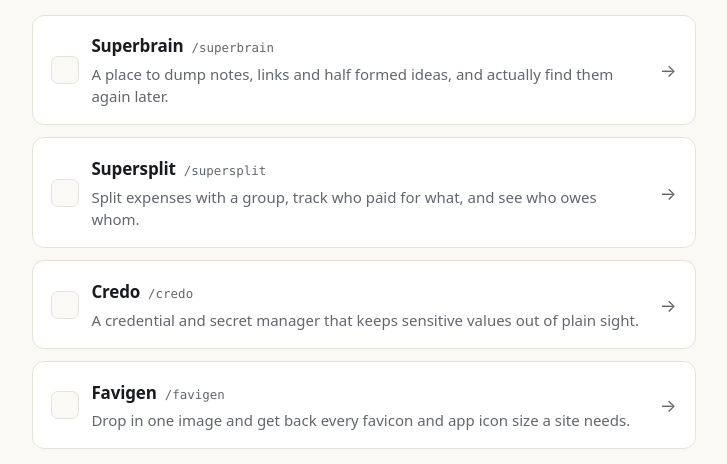
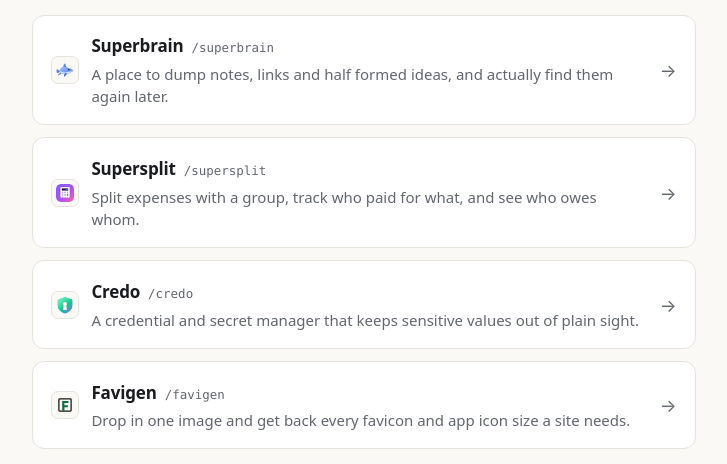
Before and after one commit to shrinathprabhu/lowkeytools, a plain HTML site: page index.html in a window 1280 px wide. Shown: the part 328-792 px from the top of the page, without its empty margins (276-1003 px from the left). Drawn offline with Linux system fonts and the light colour scheme.

Commit message:
Add icons in code

```diff
--- a/index.html
+++ b/index.html
@@ -359,7 +359,7 @@
             <a class="tool" href="/superbrain">
               <span class="tool-icon" aria-hidden="true">
                 <img
-                  src="https://superbrain.lowkey.tools/favicon.svg"
+                  src="/superbrain-icon.svg"
                   width="20"
                   height="20"
                   alt=""
@@ -382,7 +382,7 @@
             <a class="tool" href="/supersplit">
               <span class="tool-icon" aria-hidden="true">
                 <img
-                  src="https://supersplit.lowkey.tools/assets/favicon-32.png"
+                  src="/supersplit-icon.png"
                   width="20"
                   height="20"
                   alt=""
@@ -405,7 +405,7 @@
             <a class="tool" href="/credo">
               <span class="tool-icon" aria-hidden="true">
                 <img
-                  src="https://credo.lowkey.tools/favicon.svg"
+                  src="/credo-icon.svg"
                   width="20"
                   height="20"
                   alt=""
@@ -428,7 +428,7 @@
             <a class="tool" href="/favigen">
               <span class="tool-icon" aria-hidden="true">
                 <img
-                  src="https://favigen.lowkey.tools/favicon.svg"
+                  src="/favigen-icon.svg"
                   width="20"
                   height="20"
                   alt=""
```
Also changed, not shown: credo-icon.svg (added), favigen-icon.svg (added), superbrain-icon.svg (added), supersplit-icon.png (added).
